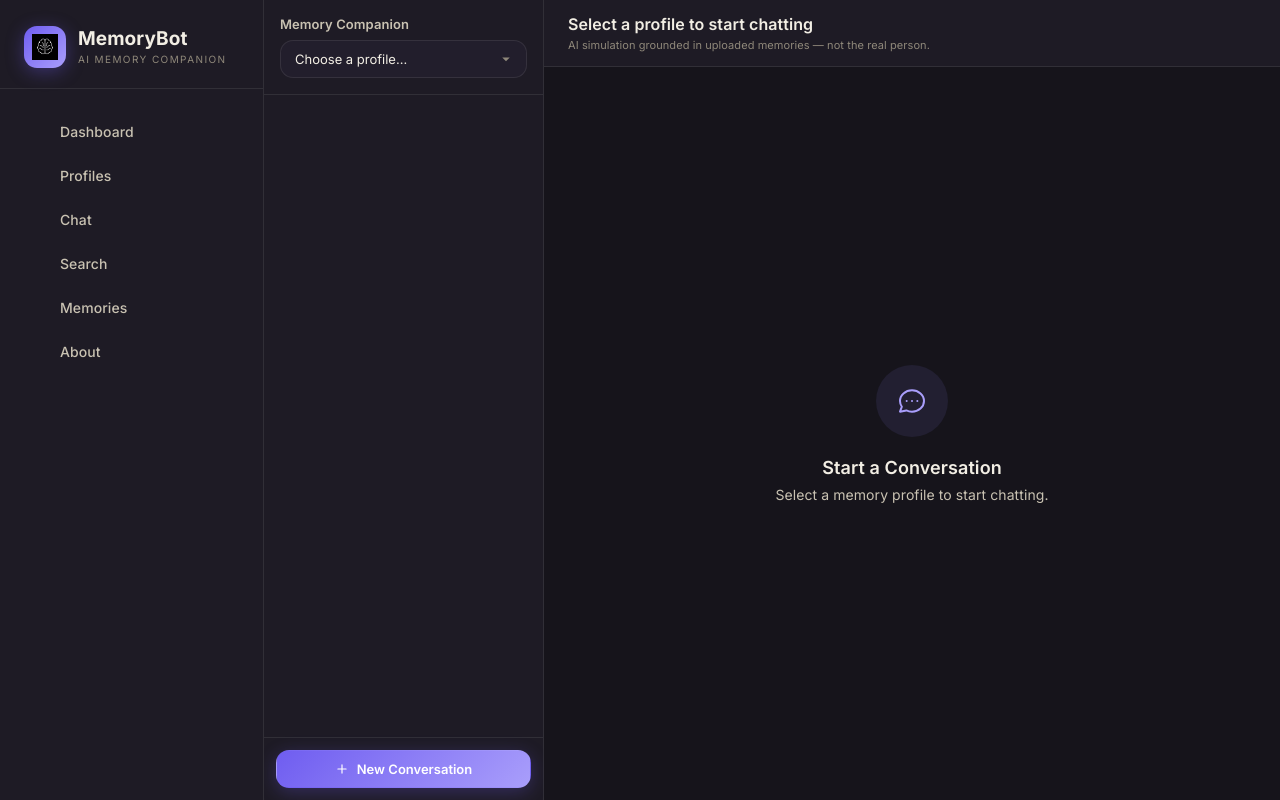
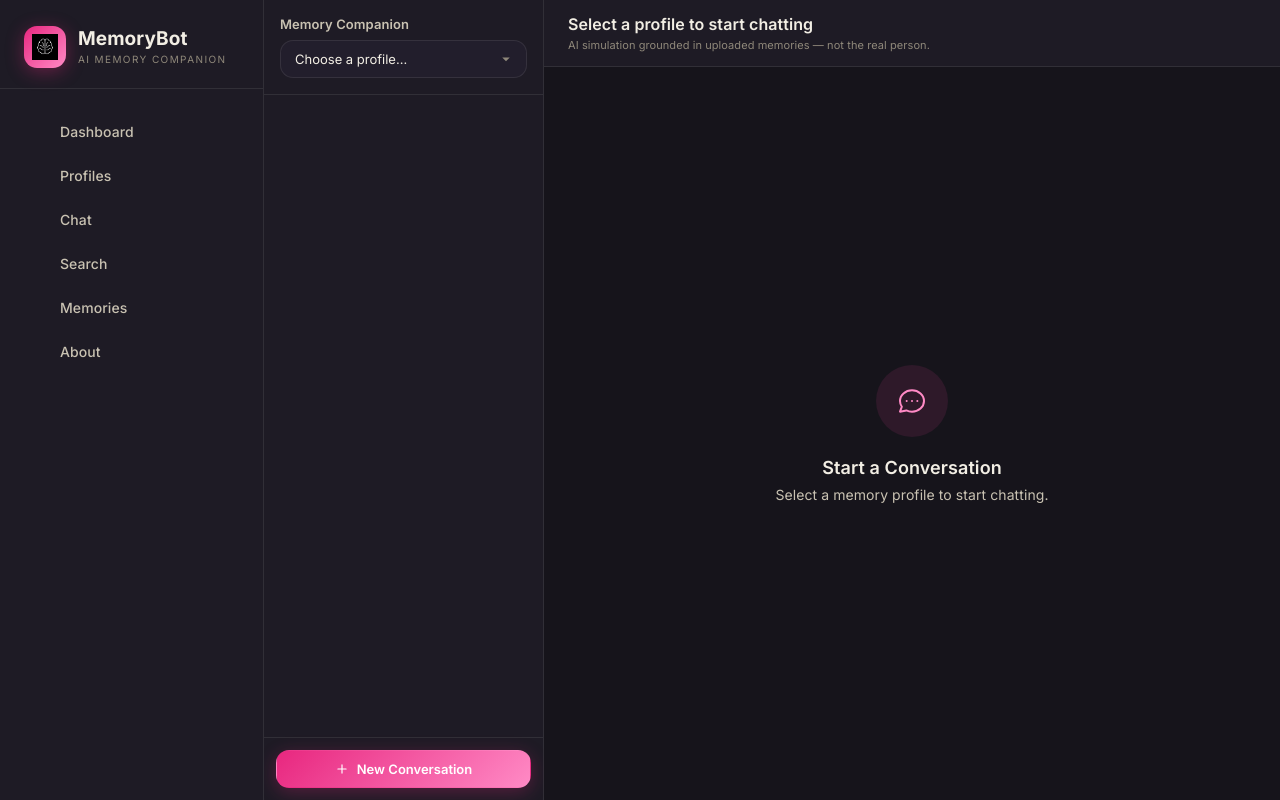
Before and after one commit to ShadowKernel-CODE/nexus-ai, a Python web app: template templates/chat.html in a window 1280 px wide. Run offline with Jinja, Linux system fonts and the light colour scheme; the template is opened without the code that fills it, so the values that code supplies are empty.

Commit message:
theme: hot pink #FF46A2 primary accent

```diff
--- a/static/css/style.css
+++ b/static/css/style.css
@@ -18,10 +18,10 @@
     --cream-faint: #8f887a;
 
     /* Primary brand */
-    --violet: #8b7cf6;
-    --violet-deep: #6f5df0;
-    --violet-soft: #a99efb;
-    --lavender: #d6d0fa;
+    --violet: #FF46A2;
+    --violet-deep: #E8277F;
+    --violet-soft: #FF8AC5;
+    --lavender: #FFD1E8;
 
     /* Memory / supporting accents */
     --amber: #d9a441;
@@ -46,7 +46,7 @@
 
     --accent-purple: var(--violet);
     --accent-purple-hover: var(--violet-deep);
-    --accent-purple-light: rgba(139, 124, 246, 0.14);
+    --accent-purple-light: rgba(255, 70, 162, 0.14);
 
     --accent-pink: var(--rose);
     --accent-blue: #8fb3f0;
@@ -55,7 +55,7 @@
     --accent-red: var(--red);
 
     --gradient-primary: linear-gradient(135deg, var(--violet-deep) 0%, var(--violet-soft) 100%);
-    --gradient-card: linear-gradient(135deg, rgba(139, 124, 246, 0.06) 0%, rgba(217, 164, 65, 0.05) 100%);
+    --gradient-card: linear-gradient(135deg, rgba(255, 70, 162, 0.06) 0%, rgba(217, 164, 65, 0.05) 100%);
     --shadow-glow: 0 4px 28px rgba(20, 14, 40, 0.45);
     --shadow-card: 0 6px 28px rgba(0, 0, 0, 0.35);
     --shadow-lift: 0 10px 34px rgba(0, 0, 0, 0.45);
@@ -89,7 +89,7 @@ h1, h2, h3, h4, .font-display {
     color: var(--cream);
 }
 
-::selection { background: rgba(139, 124, 246, 0.35); color: var(--cream); }
+::selection { background: rgba(255, 70, 162, 0.35); color: var(--cream); }
 
 a { color: var(--violet-soft); }
 a:focus-visible, button:focus-visible, input:focus-visible, select:focus-visible, textarea:focus-visible {
@@ -147,7 +147,7 @@ a:focus-visible, button:focus-visible, input:focus-visible, select:focus-visible
     align-items: center;
     justify-content: center;
     overflow: hidden;
-    box-shadow: 0 4px 18px rgba(111, 93, 240, 0.35);
+    box-shadow: 0 4px 18px rgba(232, 39, 127, 0.35);
 }
 .brand-mark img { width: 26px; height: 26px; object-fit: contain; }
 
@@ -257,16 +257,16 @@ a:focus-visible, button:focus-visible, input:focus-visible, select:focus-visible
 .btn-primary {
     background: var(--gradient-primary);
     color: #fff;
-    box-shadow: 0 4px 18px rgba(111, 93, 240, 0.28);
+    box-shadow: 0 4px 18px rgba(232, 39, 127, 0.28);
 }
-.btn-primary:hover { transform: translateY(-1px); box-shadow: 0 6px 26px rgba(111, 93, 240, 0.4); }
+.btn-primary:hover { transform: translateY(-1px); box-shadow: 0 6px 26px rgba(232, 39, 127, 0.4); }
 
 .btn-secondary {
     background: var(--ink-700);
     color: var(--cream);
     border-color: var(--border-primary);
 }
-.btn-secondary:hover { background: var(--ink-600); border-color: rgba(139, 124, 246, 0.5); }
+.btn-secondary:hover { background: var(--ink-600); border-color: rgba(255, 70, 162, 0.5); }
 
 .btn-ghost {
     background: transparent;
@@ -665,7 +665,7 @@ label.field-label {
     width: 68px;
     height: 68px;
     border-radius: 50%;
-    background: rgba(139, 124, 246, 0.1);
+    background: rgba(255, 70, 162, 0.1);
     display: flex;
     align-items: center;
     justify-content: center;
--- a/templates/base.html
+++ b/templates/base.html
@@ -8,7 +8,7 @@
     <link rel="preconnect" href="https://fonts.googleapis.com">
     <link rel="preconnect" href="https://fonts.gstatic.com" crossorigin>
     <link href="https://fonts.googleapis.com/css2?family=Inter:wght@300;400;500;600;700;800&display=swap" rel="stylesheet">
-    <link rel="stylesheet" href="/static/css/style.css?v=8">
+    <link rel="stylesheet" href="/static/css/style.css?v=9">
     {% block head %}{% endblock %}
 </head>
 <body>
--- a/templates/chat.html
+++ b/templates/chat.html
@@ -34,7 +34,7 @@
                 <div id="convoList">
                     {% for c in conversations %}
                     <div class="flex items-center" style="margin-bottom:2px;" onmouseover="this.querySelector('.convo-delete').style.opacity='1'" onmouseout="this.querySelector('.convo-delete').style.opacity='0'">
-                        <a href="/chat/{{ c.profile_id }}/conversation/{{ c.id }}" style="display:block;padding:10px 14px;border-radius:11px;font-size:13px;color:var(--cream-dim);text-decoration:none;white-space:nowrap;overflow:hidden;text-overflow:ellipsis;transition:all 0.15s;border:1px solid transparent;flex:1;{% if active_conversation and active_conversation.id == c.id %}background:rgba(139,124,246,0.14);color:var(--lavender);border-color:rgba(139,124,246,0.35);{% endif %}">
+                        <a href="/chat/{{ c.profile_id }}/conversation/{{ c.id }}" style="display:block;padding:10px 14px;border-radius:11px;font-size:13px;color:var(--cream-dim);text-decoration:none;white-space:nowrap;overflow:hidden;text-overflow:ellipsis;transition:all 0.15s;border:1px solid transparent;flex:1;{% if active_conversation and active_conversation.id == c.id %}background:rgba(255,70,162,0.14);color:var(--lavender);border-color:rgba(255,70,162,0.35);{% endif %}">
                             {{ c.title }}
                         </a>
                         <button class="convo-delete" aria-label="Delete conversation" onclick="event.preventDefault();if(confirm('Delete this conversation?'))fetch('/chat/{{ c.id }}/delete',{method:'POST'}).then(()=>location.reload())" style="background:none;border:none;color:var(--cream-faint);cursor:pointer;padding:4px 8px;border-radius:6px;opacity:0;transition:opacity 0.15s;flex-shrink:0;" title="Delete conversation">
--- a/templates/login.html
+++ b/templates/login.html
@@ -4,7 +4,7 @@
 <div class="auth-shell">
     <div class="auth-card">
         <div class="text-center slide-up" style="margin-bottom:28px;">
-            <div class="avatar avatar-xl" style="background:var(--gradient-primary);margin:0 auto 18px;box-shadow:0 0 40px rgba(111,93,240,0.35);overflow:hidden;">
+            <div class="avatar avatar-xl" style="background:var(--gradient-primary);margin:0 auto 18px;box-shadow:0 0 40px rgba(232,39,127,0.35);overflow:hidden;">
                 <img src="/static/img/logo.png" alt="MemoryBot" style="width:46px;height:46px;object-fit:contain;">
             </div>
             <h1 style="font-size:32px;font-weight:800;color:var(--cream);margin:0;letter-spacing:-0.02em;">MemoryBot</h1>
```
Also changed, not shown: other parts of static/css/style.css (+21 -21 lines).
